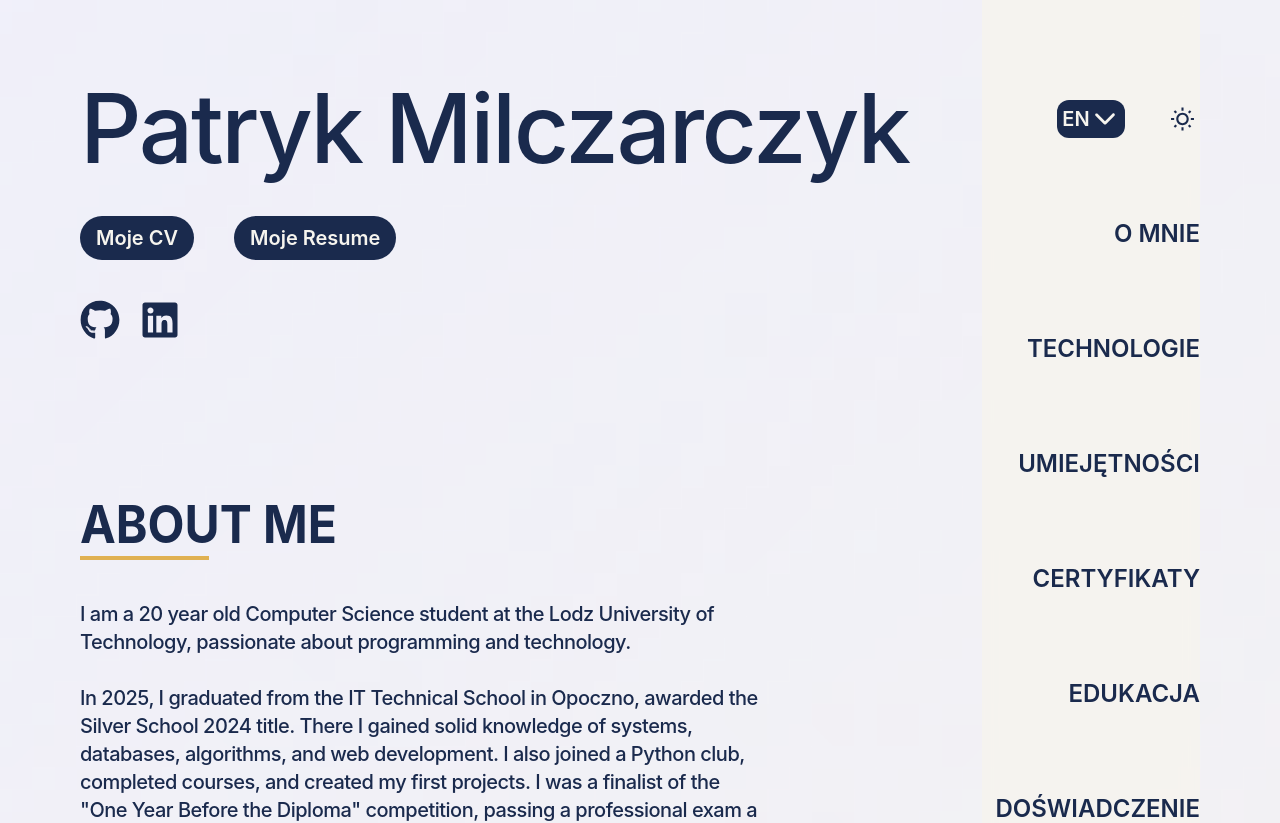
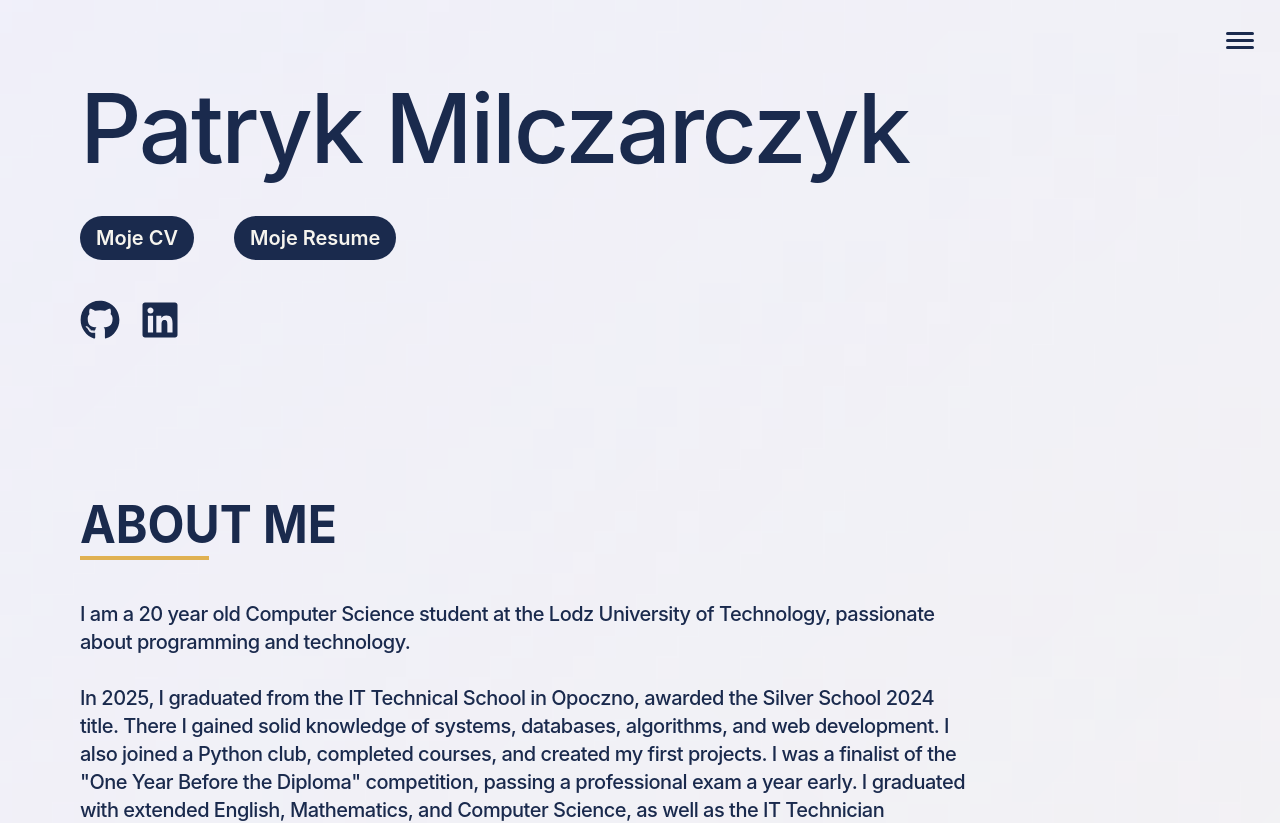
Before and after one commit to rickyricky2/patrykmilczarczyk-portfolio-v1, a React (Vite) app: page / in a window 1280 px wide. Shown: the top 823 px of the page. Built offline with nearby package versions, Linux system fonts and the light colour scheme; a web font is replaced by a local one.

Commit message:
Nav fix plus breakpoint fix

```diff
--- a/src/App.tsx
+++ b/src/App.tsx
@@ -13,7 +13,7 @@ import Footer from "./components/Footer";
 export default function App() {
 
   return (
-      <div className={"w-full min-h-screen text-xl hero-bg text-light-text dark:text-dark-text scroll-smooth pb-20"}>
+      <div className={"w-full min-h-screen overflow-auto text-xl hero-bg text-light-text dark:text-dark-text scroll-smooth pb-20"}>
           <div className={"max-w-screen-3xl min-h-screen mx-auto px-5 lg:px-20 flex gap-10"}>
               <div className={"flex flex-col justify-between items-center "}>
                   <HeroComponent />
--- a/src/components/Nav.tsx
+++ b/src/components/Nav.tsx
@@ -6,8 +6,8 @@ export default function Nav(){
     const { t } = useTranslation();
 
     return(
-        <nav className={`w-full max-lg:hidden transition-all h-full sticky top-0 bg-light-bg/85 backdrop-blur-sm z-[999]
-                    py-25 dark:bg-transparent overflow-hidden`}>
+        <nav className={`w-full nav hidden transition-all h-full sticky top-0 z-[999]
+                    py-25 bg-transparent overflow-hidden`}>
             <div className={"flex flex-col gap-20 h-full"}>
                 <div className={"flex justify-end items-center gap-10 h-full"}>
                     <LanguageSwitch/>
--- a/src/components/NavMobile.tsx
+++ b/src/components/NavMobile.tsx
@@ -36,16 +36,16 @@ export default function NavMobile(){
 
     return(
         <>
-        <div ref={buttonRef} className={"w-[40px] h-[40px] lg:hidden z-[9999] fixed top-5 right-5 rounded-lg flex flex-col gap-1 items-center justify-center"}
+        <div ref={buttonRef} className={"w-[40px] h-[40px] mobileNavButton z-[9999] fixed top-5 right-5 rounded-lg flex flex-col gap-1 items-center justify-center"}
             onClick={() => setIsOpen(!isOpen)}>
             <span className={`bg-light-text dark:bg-dark-text hover:bg-light-main dark:hover:bg-dark-main w-[28px] h-[3px] transition rounded-full ${isOpen ? "rotate-45 translate-y-[6px]" : ""}`}/>
             <span className={`bg-light-text dark:bg-dark-text hover:bg-light-main dark:hover:bg-dark-main w-[28px] h-[3px] transition rounded-full ${isOpen ? "rotate-45 -translate-y-[1px]" : ""}`}/>
             <span className={`bg-light-text dark:bg-dark-text hover:bg-light-main dark:hover:bg-dark-main w-[28px] h-[3px] transition rounded-full ${isOpen ? "-rotate-45 -translate-y-[8px]" : ""}`}/>
         </div>
-        <nav className={`w-full transition-all h-full lg:hidden fixed top-0 bg-light-bg/85 backdrop-blur-sm z-[999]
-                    py-20 dark:bg-transparent overflow-hidden ${isOpen ? "right-5" : "-right-100 opacity-0"}`}>
-            <div className={"flex flex-col gap-20 h-full"}>
-                <div className={"flex justify-end items-center gap-10 h-full"}>
+        <nav className={`w-full mobileNav transition-all h-full fixed top-0 bg-light-bg/80 backdrop-blur-sm z-[999]
+                    py-10 px-5 dark:bg-transparent overflow-hidden ${isOpen ? "right-0" : "-right-100 opacity-0"}`}>
+            <div className={"flex flex-col gap-10 h-full overflow-auto mt-10"}>
+                <div className={"flex justify-end items-center gap-10 h-auto"}>
                     <div ref={languageRef}>
                         <LanguageSwitch/>
                     </div>
@@ -53,7 +53,7 @@ export default function NavMobile(){
                         <ThemeSwitchButton/>
                     </div>
                 </div>
-                <ul className={"flex flex-col gap-20 text-2xl font-semibold items-end uppercase"}>
+                <ul className={"flex flex-col gap-10 text-2xl font-semibold items-end uppercase"}>
                     <li className={"flex flex-col group"}>
                         <a href={"#about"}>{t("header.menu.about")}</a>
                         <span className={"min-w-0 max-w-0 h-[3px] rounded-lg bg-light-main dark:bg-dark-main group-hover:min-w-full transition-all z-[100]"}/>
--- a/src/index.css
+++ b/src/index.css
@@ -115,3 +115,12 @@ body{
 .hideLanguageTransition{
     transition: opacity 0.02s ease-in, top 0.1s linear;
 }
+@media (min-width: 1490px){
+    .nav{
+        display: block;
+    }
+    .navMobile,
+    .mobileNavButton{
+        display:none;
+    }
+}
```
